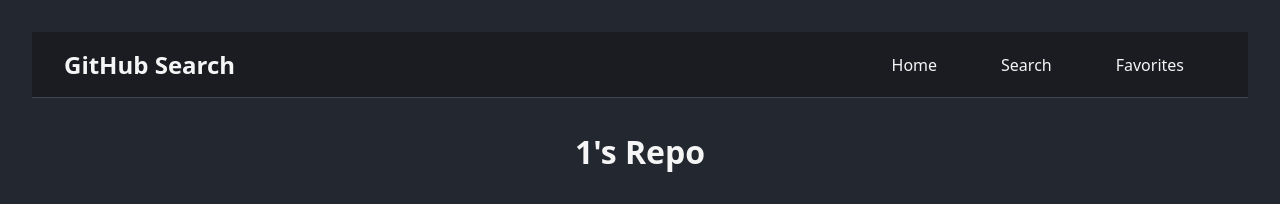
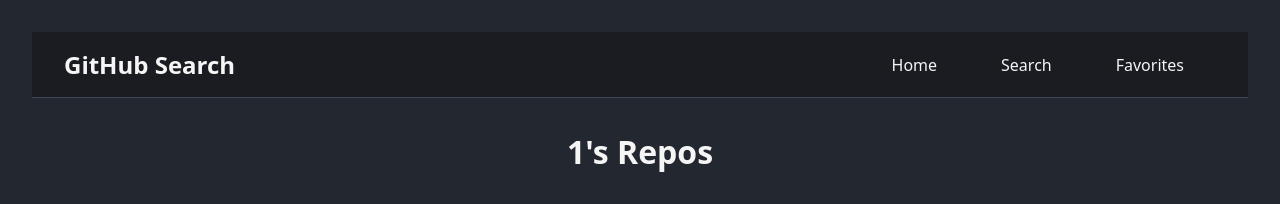
Before and after one commit to dattali18/GitHub-user-search, a React (Vite) app: page /repos/1 in a window 1280 px wide. Shown: the top 204 px of the page. Built offline with nearby package versions, Linux system fonts and the light colour scheme; no server answers.

Commit message:
fixed typo in <Repos/> element

```diff
--- a/src/pages/repos/repos.jsx
+++ b/src/pages/repos/repos.jsx
@@ -2,9 +2,9 @@
 import { useEffect, useState } from "react";
 import { useParams } from "react-router-dom";
 
-import { fetchUserRepos } from "../../api/githubApi";
+import { fetchUserRepos } from "../../api/githubApi.js";
 
-import Repo from "../../components/repo/repo";
+import Repo from "../../components/repo/repo.jsx";
 
 import "./repos.css";
 
@@ -25,7 +25,7 @@
 
   return (
     <div>
-      <h1>{ownerName}&apos;s Repo</h1>
+      <h1>{ownerName}&apos;s Repos</h1>
       <input
         className="search-bar"
         type="text"
```
